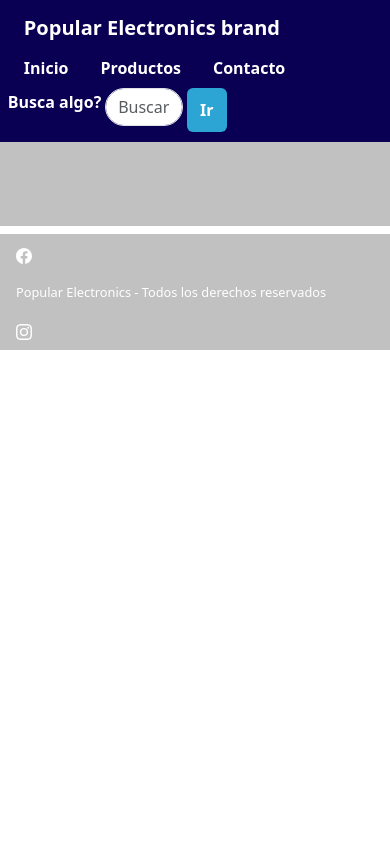
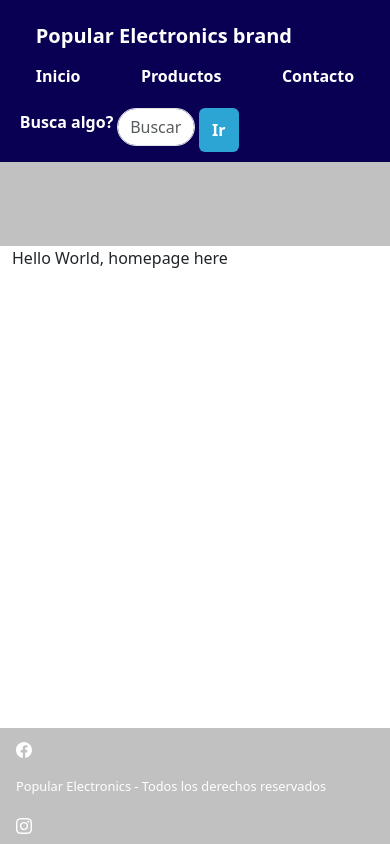
Before and after one commit to Dhokoh/web-app_popular_electronics, a React (Create React App) app: page / in a window 390 px wide. Built offline with nearby package versions, Linux system fonts and the light colour scheme.

Commit message:
trying to fix resonsiveness. Not responsive yet. Added a few sub containers as div elements on WebAppContainer

```diff
--- a/public/index.html
+++ b/public/index.html
@@ -3,6 +3,7 @@
   <head>
     <meta charset="utf-8" />
     <link rel="icon" href="%PUBLIC_URL%/favicon.ico" />
+    <link href="https://cdn.jsdelivr.net/npm/bootstrap@5.3.1/dist/css/bootstrap.min.css" rel="stylesheet" integrity="sha384-4bw+/aepP/YC94hEpVNVgiZdgIC5+VKNBQNGCHeKRQN+PtmoHDEXuppvnDJzQIu9" crossorigin="anonymous">
     <meta name="viewport" content="width=device-width, initial-scale=1" />
     <meta name="theme-color" content="#000000" />
     <meta
--- a/src/assets/components/WebAppContainer.js
+++ b/src/assets/components/WebAppContainer.js
@@ -9,13 +9,16 @@
 function WebAppContainer() {
     return (
         <>
-        <div className='navbar container-fluid justify-content-between sticky-top header-navbar'>
-            <nav className='nav align-items-start'>
+        <div className='navbar navbar-expand-lg collapse-sm sticky-top justify-content-between header-navbar' role='navigation'>
+            <div className='container-fluid'>
+                <div className='d-flex mb-1 expand-lg collapse-sm'>
+                    <nav className='nav navbar align-items-start'>
                         <strong><a className='nav-link navbar-brand brand' href="/">Popular Electronics brand</a></strong>
                         <strong><a className='nav-link header-link' aria-current='page' href='/'>Inicio</a></strong>
                         <strong><a className='nav-link header-link' aria-current='page' href='/productos'>Productos</a></strong>
                         <strong><a className='nav-link header-link' aria-current='page' href='/contacto'>Contacto</a></strong>
                     </nav>
+                </div>
 
                 <form className='nav justify-content-end' action={require('../../pages/Home')} role="search">
                     <label htmlFor="search_bar" className='searchbar-label'><strong>Busca algo?</strong></label>
@@ -23,8 +26,9 @@
                     <button className="btn search-btn" type="submit"><strong>Ir</strong></button>
                 </form>
             </div>
+        </div>
         <Outlet />
-        <div className='nav lower-frame sticky-bottom'>
+        <div className='nav lower-frame fixed-bottom'>
             <ul className='nav'>
                 <li className='nav-item'>
                     <a className='nav-link' href='/contacto'>
--- a/src/index.js
+++ b/src/index.js
@@ -3,6 +3,7 @@
 import './index.css';
 import App from './App';
 import reportWebVitals from './reportWebVitals';
+import 'bootstrap/dist/css/bootstrap.css'
 
 const root = ReactDOM.createRoot(document.getElementById('root'));
 root.render(
--- a/src/pages/Home.js
+++ b/src/pages/Home.js
@@ -8,6 +8,7 @@
     return(
         <>
             <div className='container-fluid homepage-separator'></div>
+            <div className='container-fluid'>Hello World, homepage here</div>
 
         </>
     )
```
Lines whose indentation alone changed are shown as unchanged.
